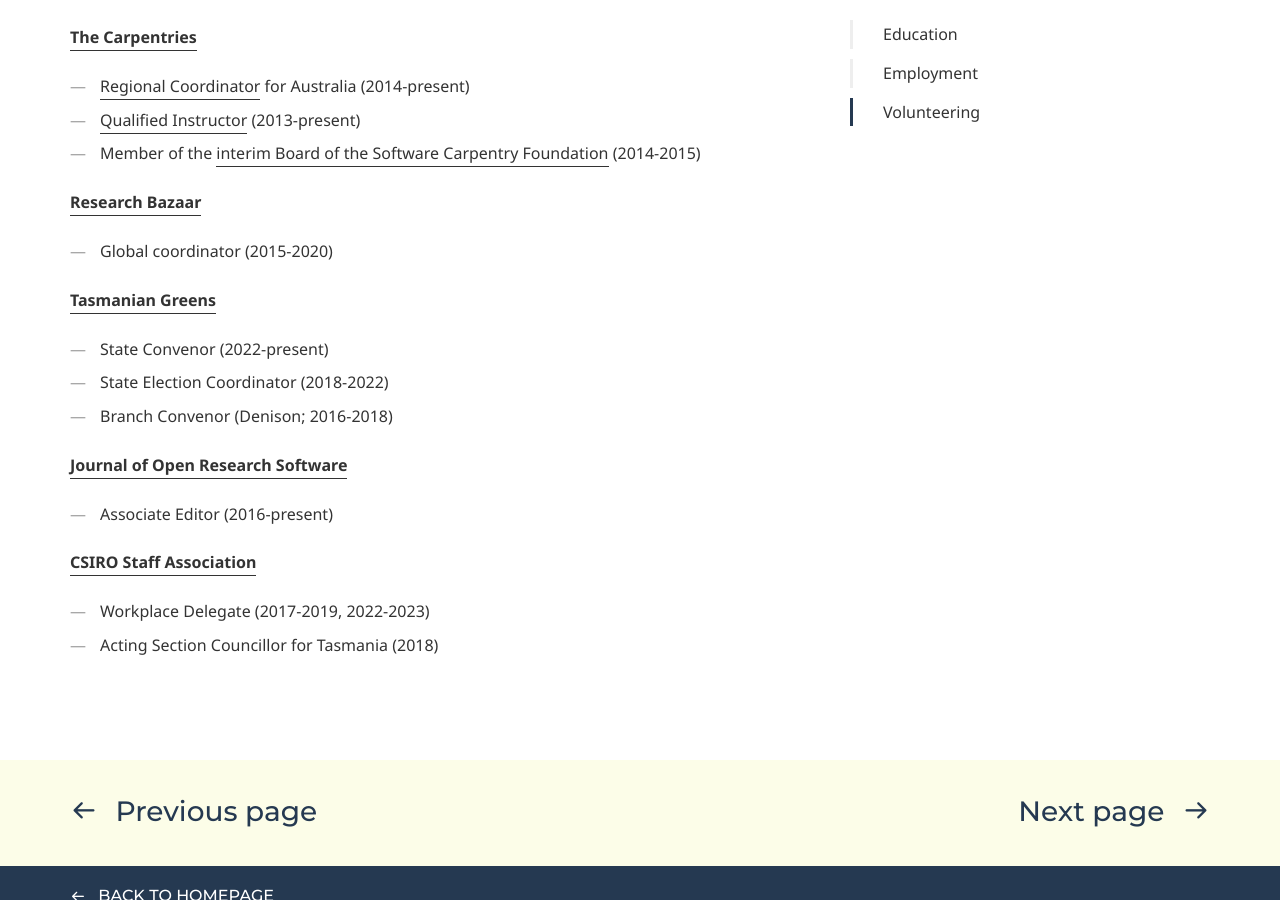
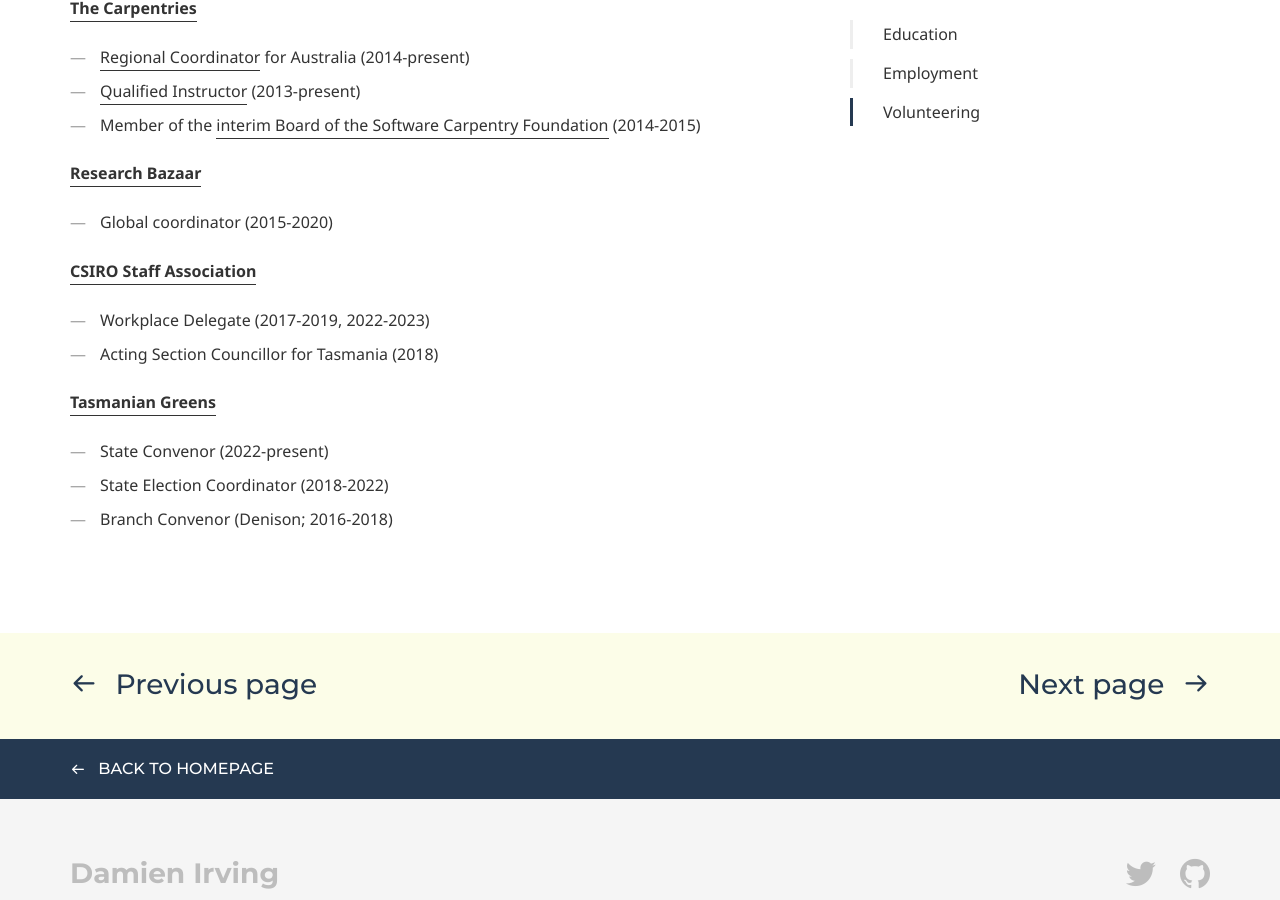
Before and after one commit to DamienIrving/damienirving.github.io, a Jekyll site: the page built from experience.md, in a window 1280 px wide and 900 px high, scrolled down 1869 px. Built offline with Jekyll 4.4.1, drawn with Linux system fonts in a browser that asks for light colours; some web fonts are replaced; some of the changed text lies outside the part shown.

Commit message:
Update experience.md

```diff
--- a/experience.md
+++ b/experience.md
@@ -65,21 +65,18 @@ CSIRO (2009-2012)
 * Melbourne Centre Chair (2012)
 
 **[The Carpentries](https://carpentries.org/)**
-* [Regional Coordinator](https://carpentries.org/regions_au/) for Australia (2014-present)
+* [Regional Coordinator](https://carpentries.org/community/get-connected/#subcommunities) for Australia (2014-present)
 * [Qualified Instructor](https://carpentries.org/instructors/) (2013-present)
-* Member of the [interim Board of the Software Carpentry Foundation](http://software-carpentry.org/blog/2014/10/announcing-the-creation-of-the-software-carpentry-foundational.html) (2014-2015)
+* Member of the [interim Board of the Software Carpentry Foundation](https://carpentries.org/blog/2014/10/announcing-the-creation-of-the-software-carpentry-foundational/) (2014-2015)
 
 **[Research Bazaar](https://resbazblog.wordpress.com/)**
 * Global coordinator (2015-2020)
+
+**[CSIRO Staff Association](https://cpsu-csiro.org.au/)**
+* Workplace Delegate (2017-2019, 2022-2023)
+* Acting Section Councillor for Tasmania (2018)
 
 **[Tasmanian Greens](http://greens.org.au/tas)**
 * State Convenor (2022-present)
 * State Election Coordinator (2018-2022)
 * Branch Convenor (Denison; 2016-2018)
-
-**[Journal of Open Research Software](http://openresearchsoftware.metajnl.com/)**
-* Associate Editor (2016-present)
-
-**[CSIRO Staff Association](https://cpsu-csiro.org.au/)**
-* Workplace Delegate (2017-2019, 2022-2023)
-* Acting Section Councillor for Tasmania (2018)
```
Also changed, not shown: other parts of experience.md (+1 -1 lines).
